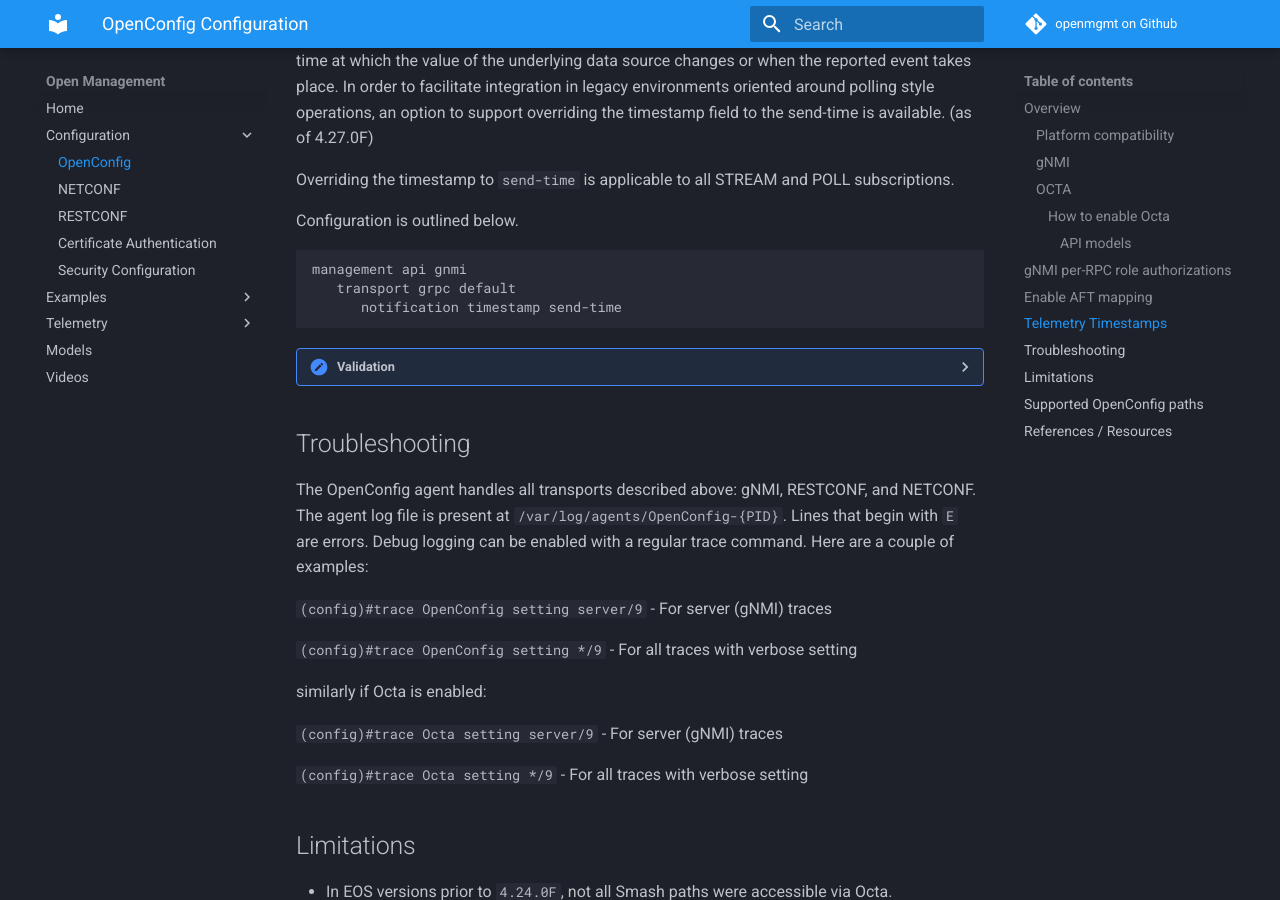
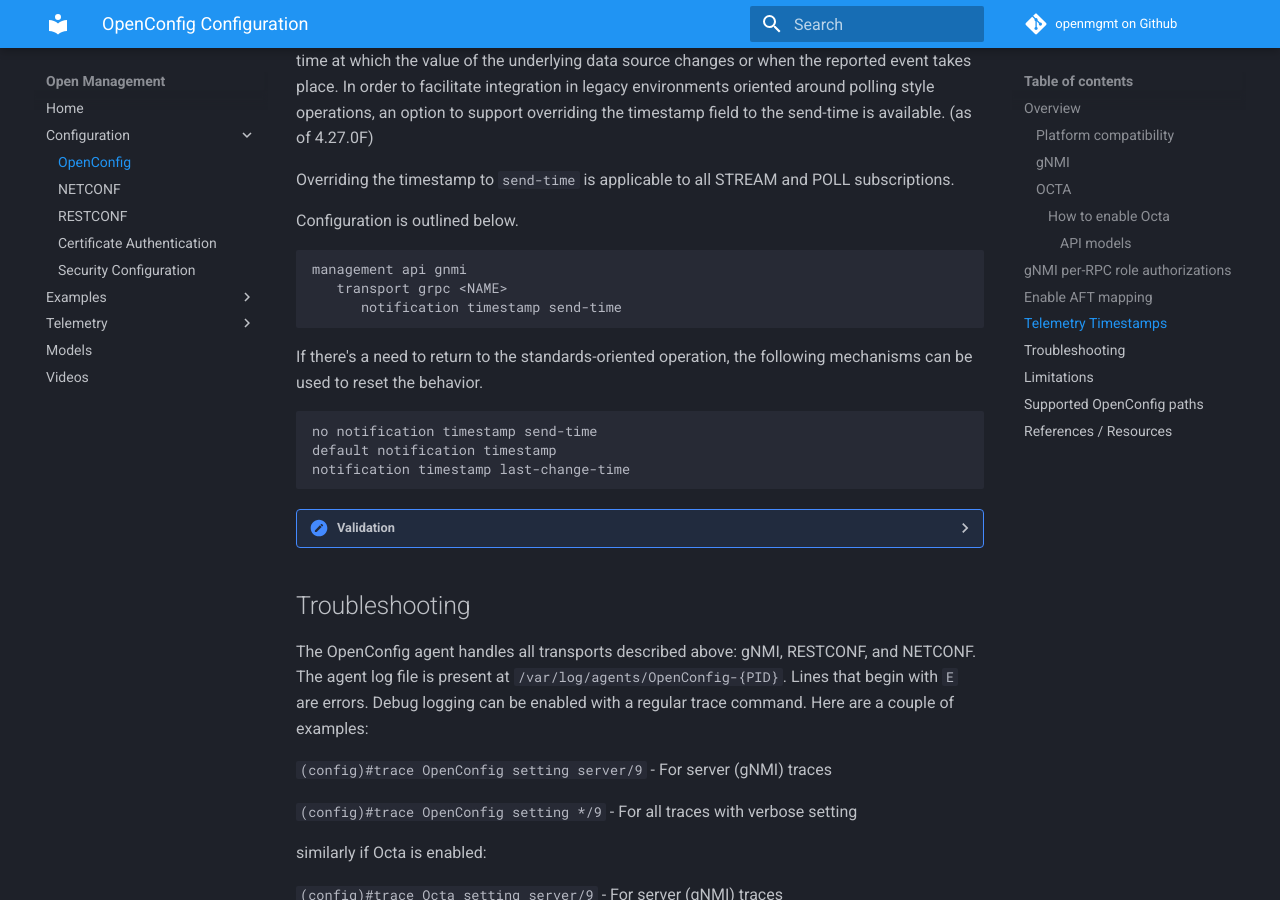
Before and after one commit to aristanetworks/openmgmt, an MkDocs documentation site: the page built from docs/configuration/openconfig.md, in a window 1280 px wide and 900 px high, scrolled down 3881 px. Built offline with MkDocs 1.6.1 and Material for MkDocs 9.7.7, drawn with Linux system fonts in a browser that asks for light colours; comment, search, counter and statistics services are not loaded.

Commit message:
added notes re: re: reverting the configuration

````diff
--- a/docs/configuration/openconfig.md
+++ b/docs/configuration/openconfig.md
@@ -199,8 +199,17 @@
 
 ```text
 management api gnmi
-   transport grpc default
+   transport grpc <NAME>
       notification timestamp send-time
+```
+
+If there's a need to return to the standards-oriented operation, the following mechanisms can be used to reset the
+behavior.
+
+```text
+no notification timestamp send-time
+default notification timestamp
+notification timestamp last-change-time
 ```
 
 <details><summary>Validation</summary>
````
